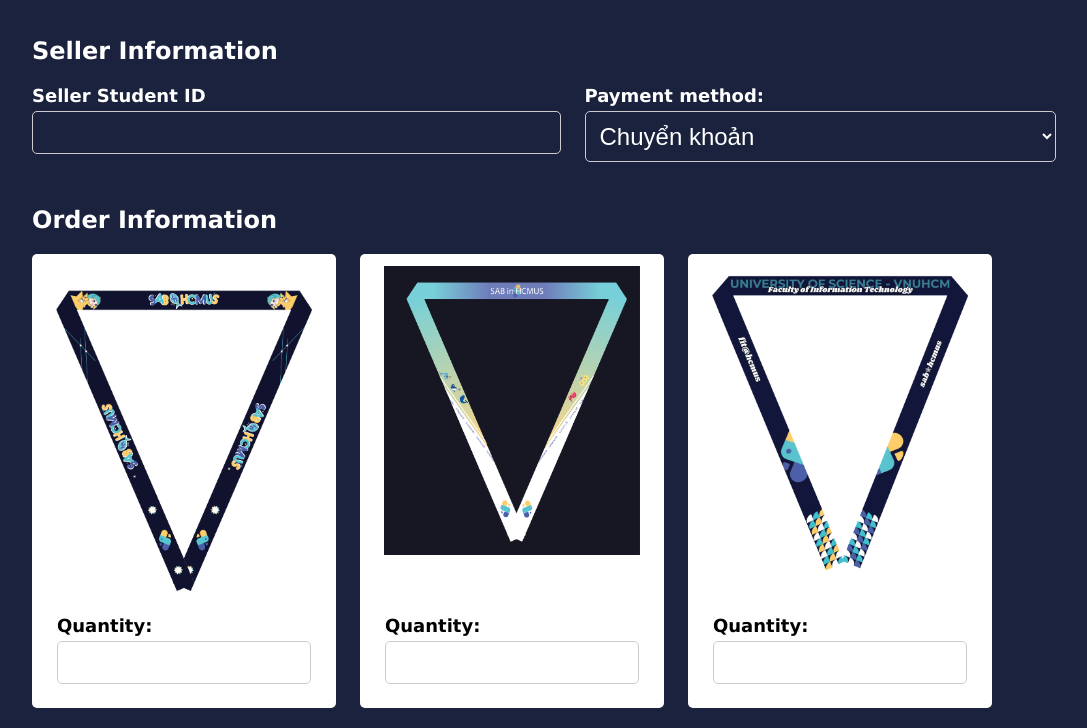
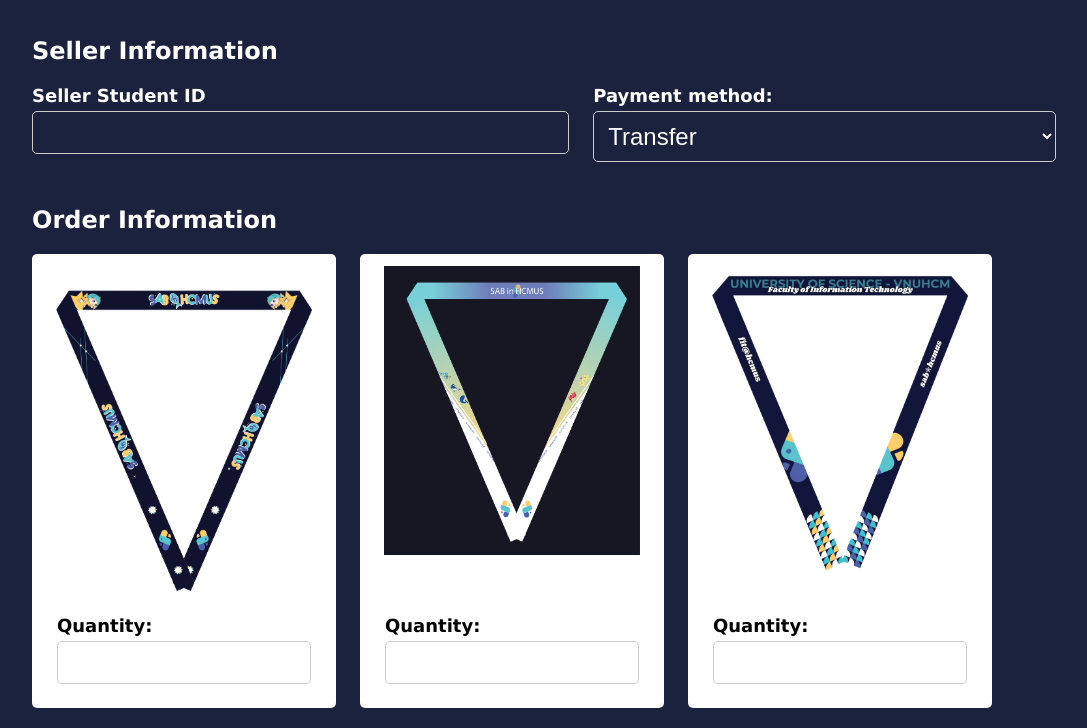
Before and after one commit to Noboroto/sab_preoder, a website: page public_offline/index.html in a window 1280 px wide. Shown: the part 72-800 px from the top of the page, without its empty margins (96-1183 px from the left). Drawn offline with Linux system fonts and the light colour scheme.

Commit message:
Update index.html

```diff
--- a/public_offline/index.html
+++ b/public_offline/index.html
@@ -25,9 +25,9 @@
 				<div class="flex-grow">
 					<label for="method">Payment method:</label>
 					<select id="method" name="method">
-						<opbion value="default">Chọn phương thức thanh toán</option>
-							<option value="transfer">Chuyển khoản</option>
-							<option value="cash">Tiền mặt</option>
+						<opbion value="default">Please select payment method</option>
+							<option value="transfer">Transfer</option>
+							<option value="cash">Cash</option>
 					</select>
 				</div>
 			</div>
```
